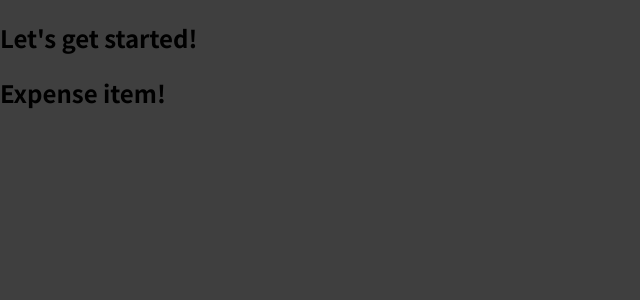
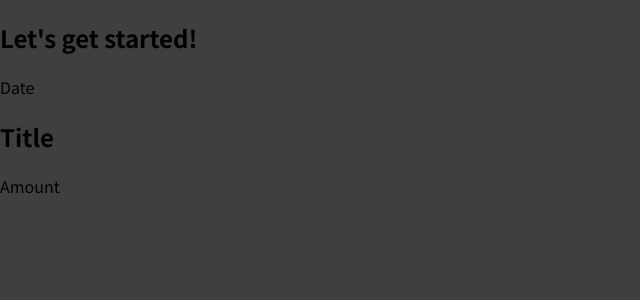
Before and after one commit to aceofbassgreg/udemy-react-complete-guide, a React (Create React App) app: page / in a window 1280 px wide. Shown: the top 300 px of the page, without its empty margins (0-640 px from the left). Built offline with nearby package versions, Linux system fonts and the light colour scheme.

Commit message:
More complex jsx, must have only one root element

```diff
--- a/src/components/ExpenseItem.js
+++ b/src/components/ExpenseItem.js
@@ -1,5 +1,13 @@
 function ExpenseItem() {
-  return <h2>Expense item!</h2>
+  return (
+    <div>
+      <div>Date</div>
+      <div>
+        <h2>Title</h2>
+        <div>Amount</div>
+      </div>
+    </div>
+  );
 }
 
 export default ExpenseItem;
```
